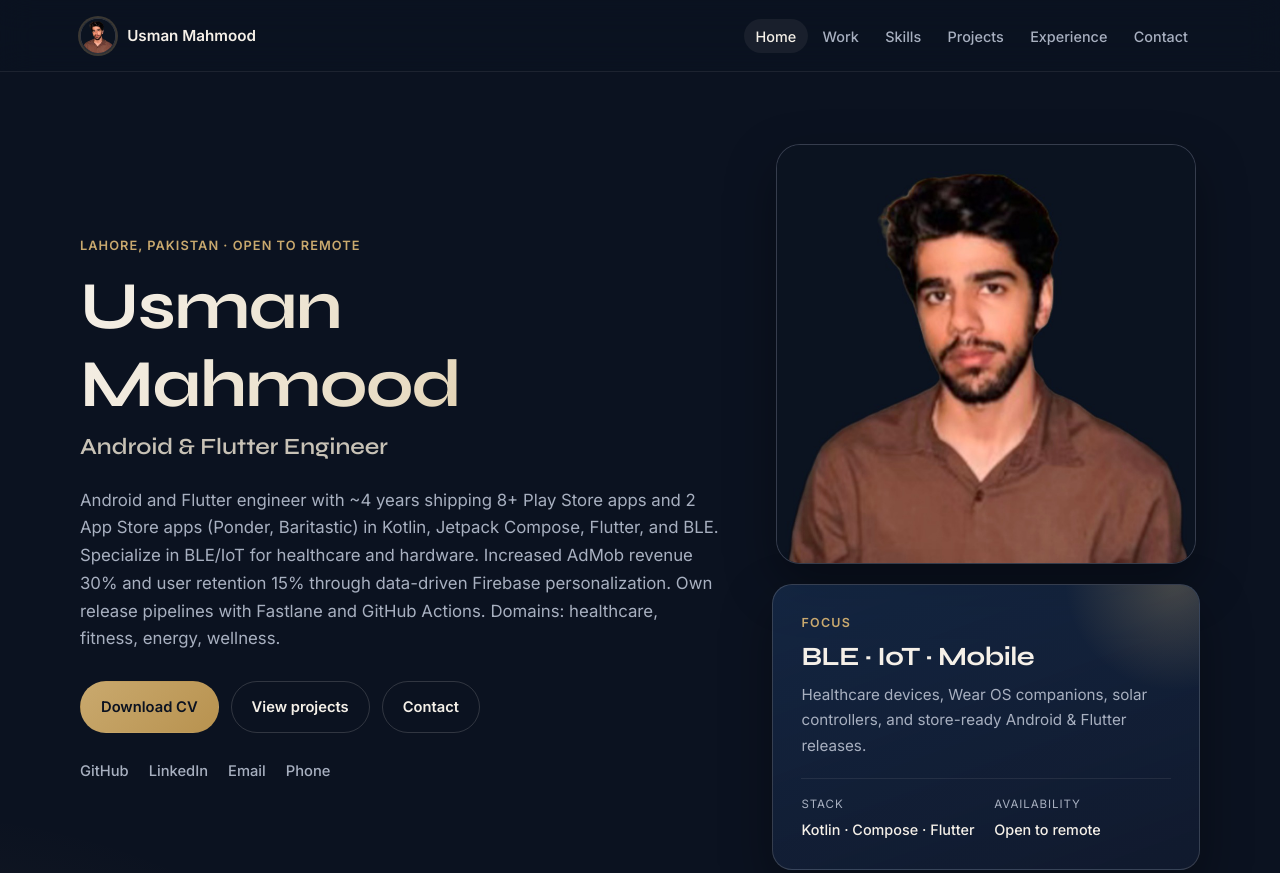
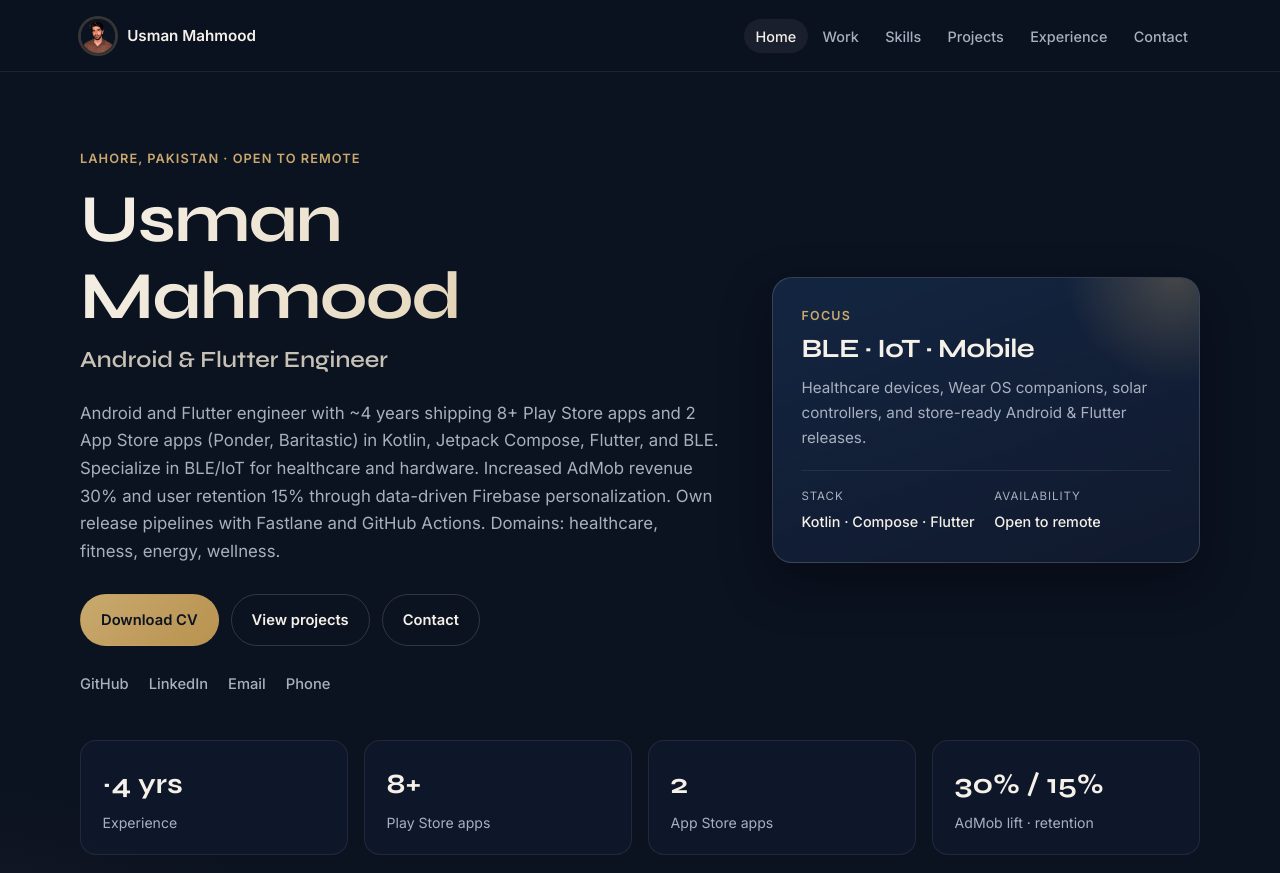
Before and after one commit to usmanmahmood940/portfolio, a plain HTML site: page index.html in a window 1280 px wide. Shown: the top 873 px of the page. Drawn offline with Linux system fonts and the light colour scheme.

Commit message:
Remove profile photo from hero
Keep focus card as the main aside; photo remains in nav and contact.

```diff
--- a/index.html
+++ b/index.html
@@ -76,17 +76,6 @@
           </ul>
         </div>
         <div class="hero-aside reveal">
-          <figure class="profile-frame">
-            <img
-              class="profile-photo"
-              src="assets/profile.jpg"
-              width="800"
-              height="800"
-              alt="Usman Mahmood, Android and Flutter engineer"
-              decoding="async"
-              fetchpriority="high"
-            />
-          </figure>
           <div class="hero-card">
             <div class="hero-card-glow"></div>
             <p class="hero-card-label">Focus</p>
```
